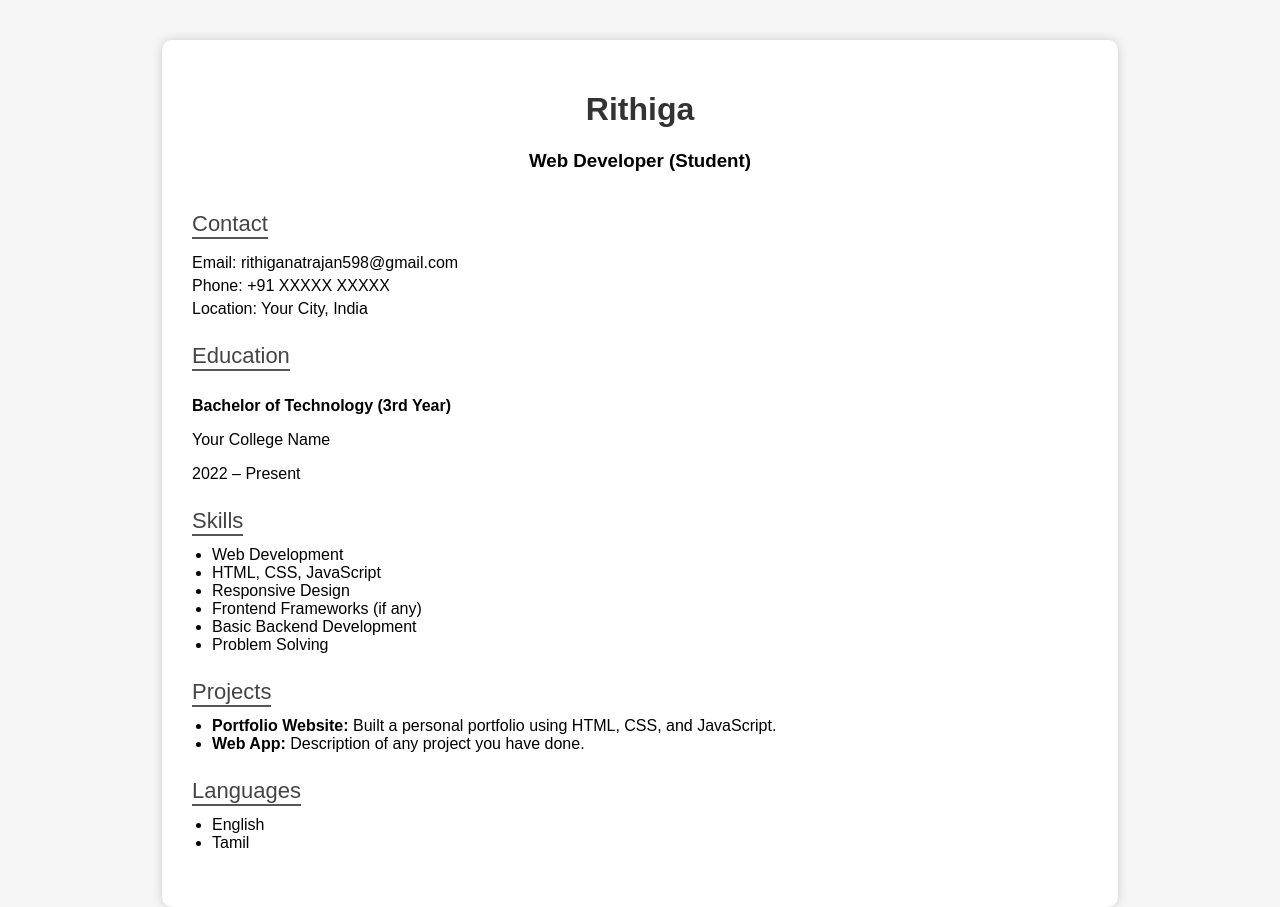
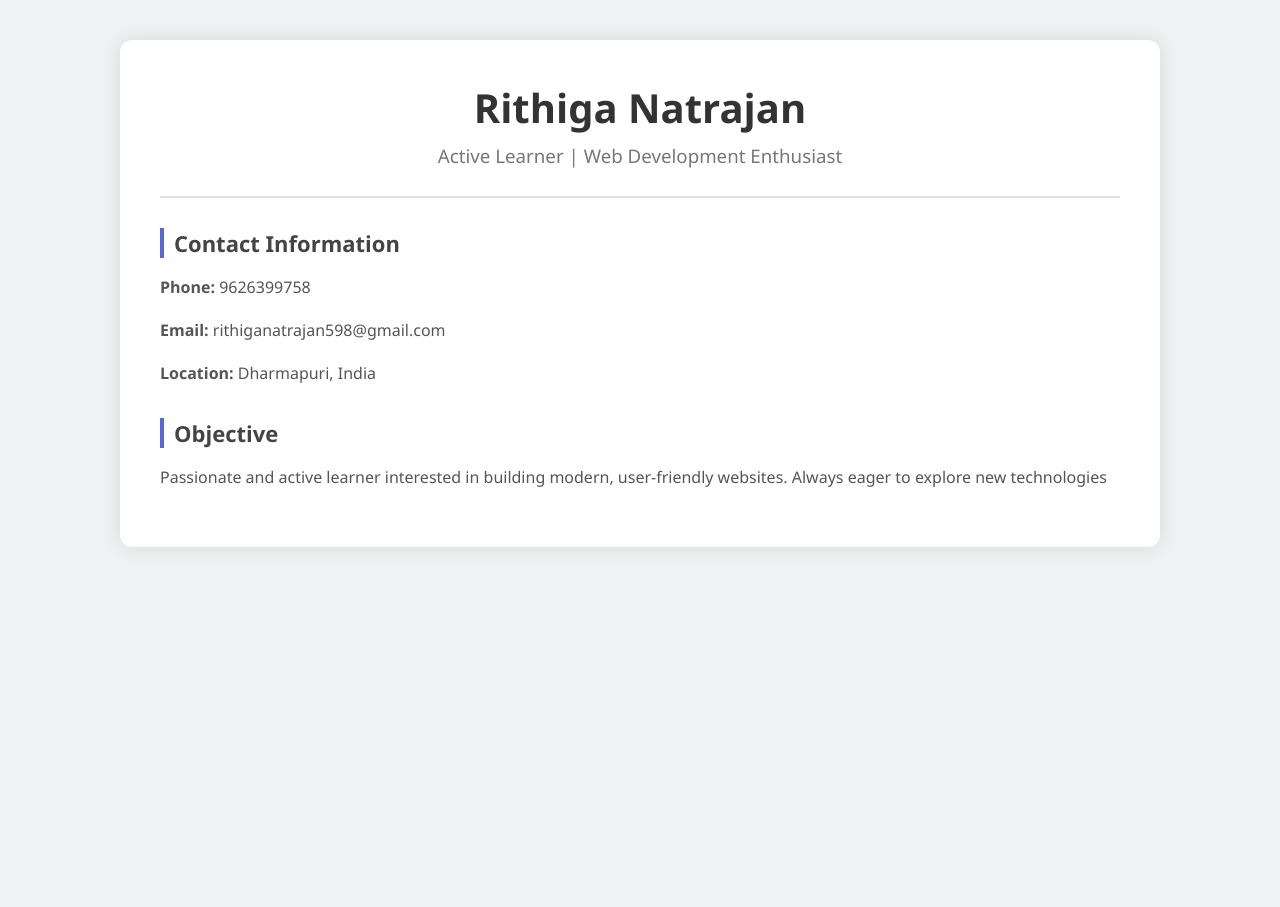
Before and after one commit to rithiganatrajan/rithiga41, a plain HTML site: page rithiga41.html in a window 1280 px wide. After the commit the page ends 800 px from the top, so only its background shows below. Drawn offline with Linux system fonts and the light colour scheme.

Commit message:
Update rithiga41.html

```diff
--- a/rithiga41.html
+++ b/rithiga41.html
@@ -3,106 +3,88 @@
 <head>
     <meta charset="UTF-8">
     <meta name="viewport" content="width=device-width, initial-scale=1.0">
-    <title>Rithiga N- Resume</title>
+    <title>Rithiga Natrajan - Resume</title>
     <style>
         body {
-            font-family: Arial, sans-serif;
+            font-family: 'Segoe UI', Tahoma, Geneva, Verdana, sans-serif;
+            background: #eef2f3;
             margin: 0;
             padding: 0;
-            background: #f5f5f5;
         }
-        .container {
-            width: 70%;
-            margin: auto;
+
+        .resume-container {
+            width: 75%;
+            margin: 40px auto;
             background: #fff;
-            padding: 30px;
-            margin-top: 40px;
-            box-shadow: 0px 0px 10px #ccc;
-            border-radius: 10px;
+            padding: 40px;
+            border-radius: 12px;
+            box-shadow: 0px 0px 20px rgba(0,0,0,0.1);
         }
-        h1, h2 {
+
+        .header {
+            text-align: center;
+            border-bottom: 2px solid #ddd;
+            padding-bottom: 20px;
+        }
+
+        .header h1 {
+            margin: 0;
+            font-size: 40px;
             color: #333;
         }
-        .header {
-            text-align: center;
-            padding-bottom: 20px;
+
+        .header h3 {
+            margin: 8px 0;
+            font-weight: 400;
+            color: #777;
         }
+
         .section {
-            margin-bottom: 25px;
+            margin-top: 30px;
         }
-        .section-title {
+
+        .title {
             font-size: 22px;
+            font-weight: bold;
             color: #444;
-            border-bottom: 2px solid #555;
-            display: inline-block;
             margin-bottom: 10px;
+            border-left: 4px solid #5a67d8;
+            padding-left: 10px;
         }
+
         ul {
             margin: 0;
             padding-left: 20px;
+            line-height: 1.7;
         }
-        .contact p {
-            margin: 5px 0;
+
+        p {
+            line-height: 1.7;
+            color: #555;
         }
     </style>
 </head>
 <body>
 
-    <div class="container">
+    <div class="resume-container">
 
+        <!-- Header -->
         <div class="header">
-            <h1>Rithiga</h1>
-            <h3>Web Developer (Student)</h3>
+            <h1>Rithiga Natrajan</h1>
+            <h3>Active Learner | Web Development Enthusiast</h3>
         </div>
 
         <!-- Contact Section -->
-        <div class="section contact">
-            <div class="section-title">Contact</div>
-            <p>Email: rithiganatrajan598@gmail.com</p>
-            <p>Phone: +91 XXXXX XXXXX</p>
-            <p>Location: Your City, India</p>
+        <div class="section">
+            <div class="title">Contact Information</div>
+            <p><strong>Phone:</strong> 9626399758</p>
+            <p><strong>Email:</strong> rithiganatrajan598@gmail.com</p>
+            <p><strong>Location:</strong> Dharmapuri, India</p>
         </div>
 
-        <!-- Education -->
+        <!-- Objective -->
         <div class="section">
-            <div class="section-title">Education</div>
-            <p><strong>Bachelor of Technology (3rd Year)</strong></p>
-            <p>Your College Name</p>
-            <p>2022 – Present</p>
-        </div>
-
-        <!-- Skills -->
-        <div class="section">
-            <div class="section-title">Skills</div>
-            <ul>
-                <li>Web Development</li>
-                <li>HTML, CSS, JavaScript</li>
-                <li>Responsive Design</li>
-                <li>Frontend Frameworks (if any)</li>
-                <li>Basic Backend Development</li>
-                <li>Problem Solving</li>
-            </ul>
-        </div>
-
-        <!-- Projects -->
-        <div class="section">
-            <div class="section-title">Projects</div>
-            <ul>
-                <li><strong>Portfolio Website:</strong> Built a personal portfolio using HTML, CSS, and JavaScript.</li>
-                <li><strong>Web App:</strong> Description of any project you have done.</li>
-            </ul>
-        </div>
-
-        <!-- Languages -->
-        <div class="section">
-            <div class="section-title">Languages</div>
-            <ul>
-                <li>English</li>
-                <li>Tamil</li>
-            </ul>
-        </div>
-
-    </div>
-
-</body>
-</html>
+            <div class="title">Objective</div>
+            <p>
+                Passionate and active learner interested in building modern, user-friendly websites.
+                Always eager to explore new technologies
```
